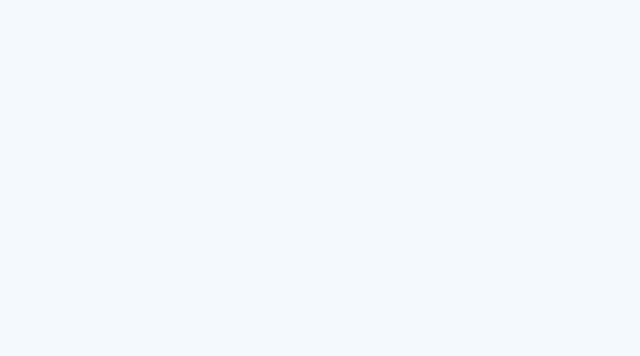
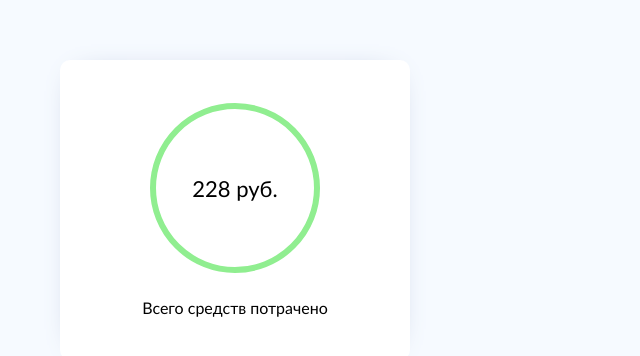
Before and after one commit to Denisoov/pawnshop, a Nuxt app: page /statistics in a window 1280 px wide. Shown: the top 356 px of the page, without its empty margins (0-640 px from the left). Built offline with nearby package versions, Linux system fonts and the light colour scheme.

Commit message:
Добавил карточку статистики

```diff
--- /dev/null
+++ b/components/StatisticAll.vue
@@ -0,0 +1,43 @@
+<template>
+    <div class="stat-card">
+        <div class="round-diagram">
+            <span class="round-diagram__text">228 руб.</span>
+        </div>
+        <span class="stat-card__text">Всего средств потрачено</span>
+    </div>
+</template>
+
+<script>
+export default {
+
+}
+</script>
+
+<style>
+    .stat-card{
+        width: 350px;
+        height: 300px;
+        background-color: white;
+        border-radius: 10px;
+        box-shadow: 0px 0px 30px -20px rgb(149 157 189);
+        display: flex;
+        flex-direction: column;
+        justify-content: center;
+        align-items: center;
+        padding: 15px;
+        font-family:'Trebuchet MS', 'Lucida Sans Unicode', 'Lucida Grande', 'Lucida Sans', Arial, sans-serif;
+    }
+    .round-diagram{
+        width: 170px;
+        height: 170px;
+        border-radius: 50%;
+        border: 6px solid lightgreen;
+        display: flex;
+        justify-content: center;
+        align-items: center;
+        margin-bottom: 25px;
+    }
+    .round-diagram__text{
+        font-size: 22px;
+    }
+</style>
--- a/pages/statistics.vue
+++ b/pages/statistics.vue
@@ -1,11 +1,15 @@
 <template>
   <div>
-
+    <StatisticCard />
   </div>
 </template>
 
 <script>
+import StatisticCard from "@/components/StatisticAll"
+
 export default {
-  name: 'InspirePage'
+  components:{
+    StatisticCard
+  }
 }
 </script>
```
